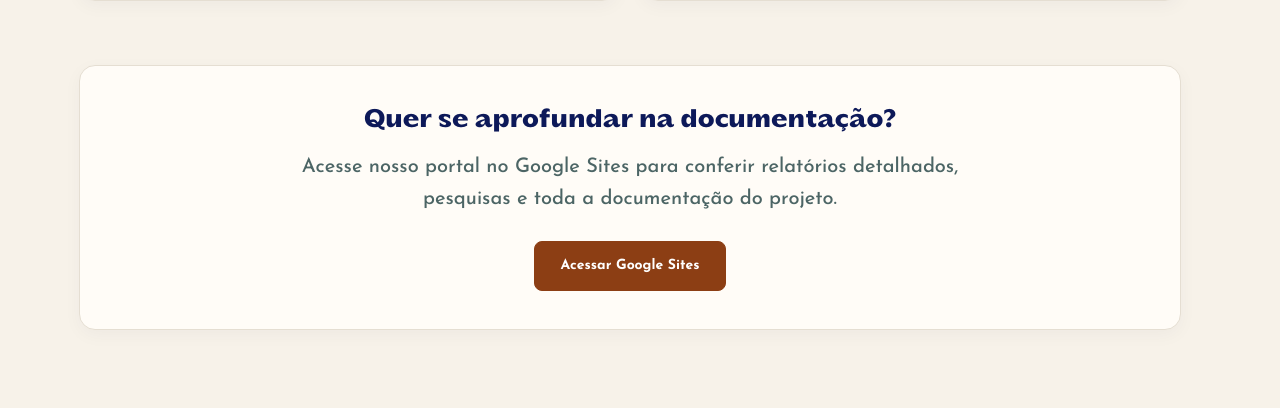
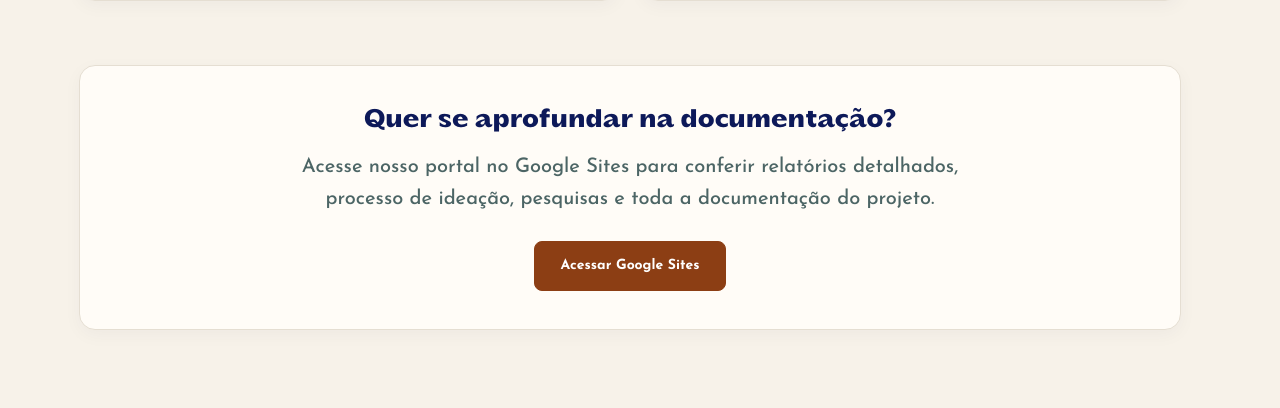
Before and after one commit to mariaeugeniamoraes/projeto_fds_2026.2, a Django app: page /projeto/ in a window 1280 px wide. Shown: the part 926-1334 px from the top of the page. Run offline with Django 5.2, Linux system fonts and the light colour scheme.

Commit message:
Edição no texto do projeto

```diff
--- a/core/templates/core/projeto.html
+++ b/core/templates/core/projeto.html
@@ -439,7 +439,7 @@ O Projeto | Ecomply
 
         <p class="external-desc">
             Acesse nosso portal no Google Sites para conferir relatórios
-            detalhados, pesquisas e toda a documentação do projeto.
+            detalhados, processo de ideação, pesquisas e toda a documentação do projeto.
         </p>
 
         <a
```
